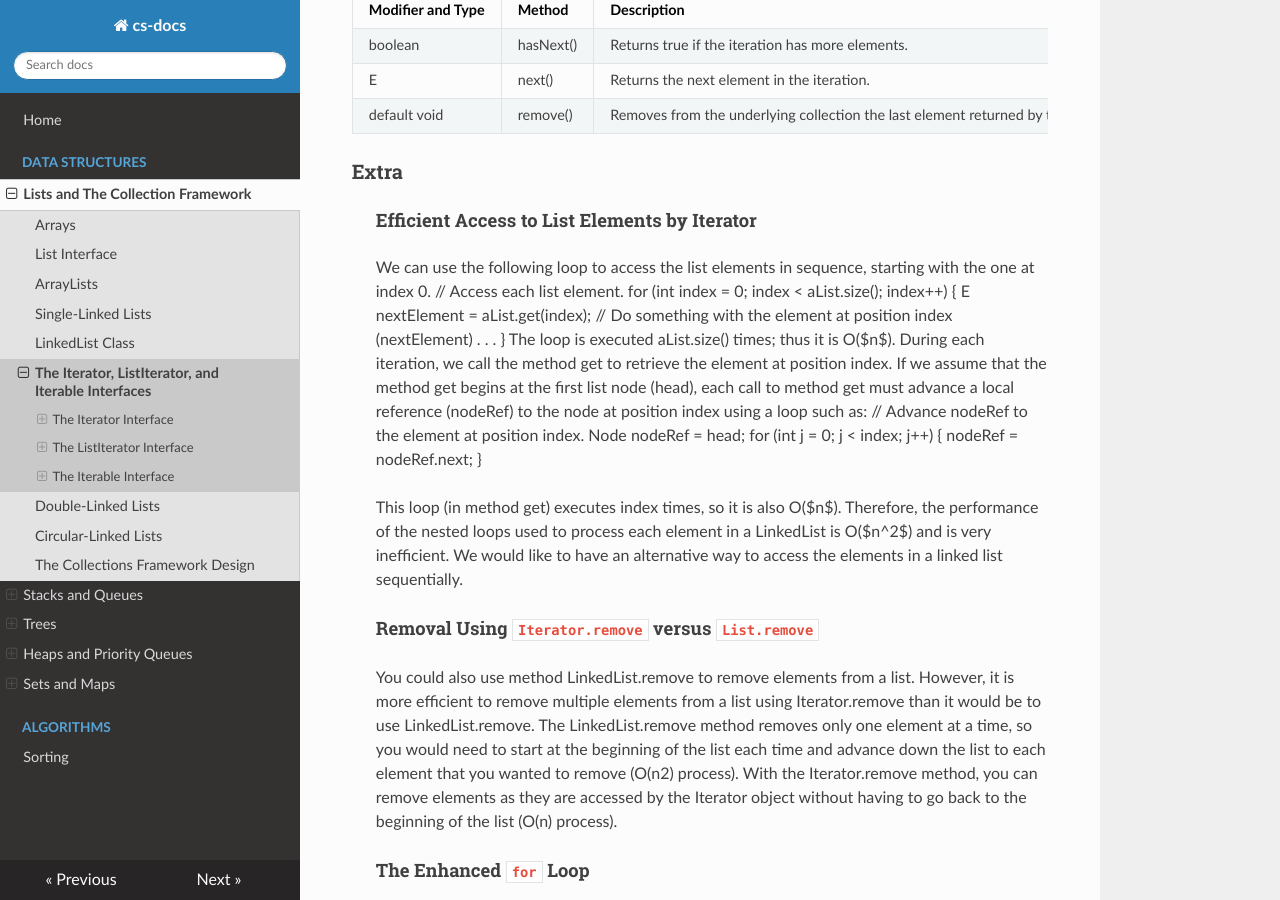
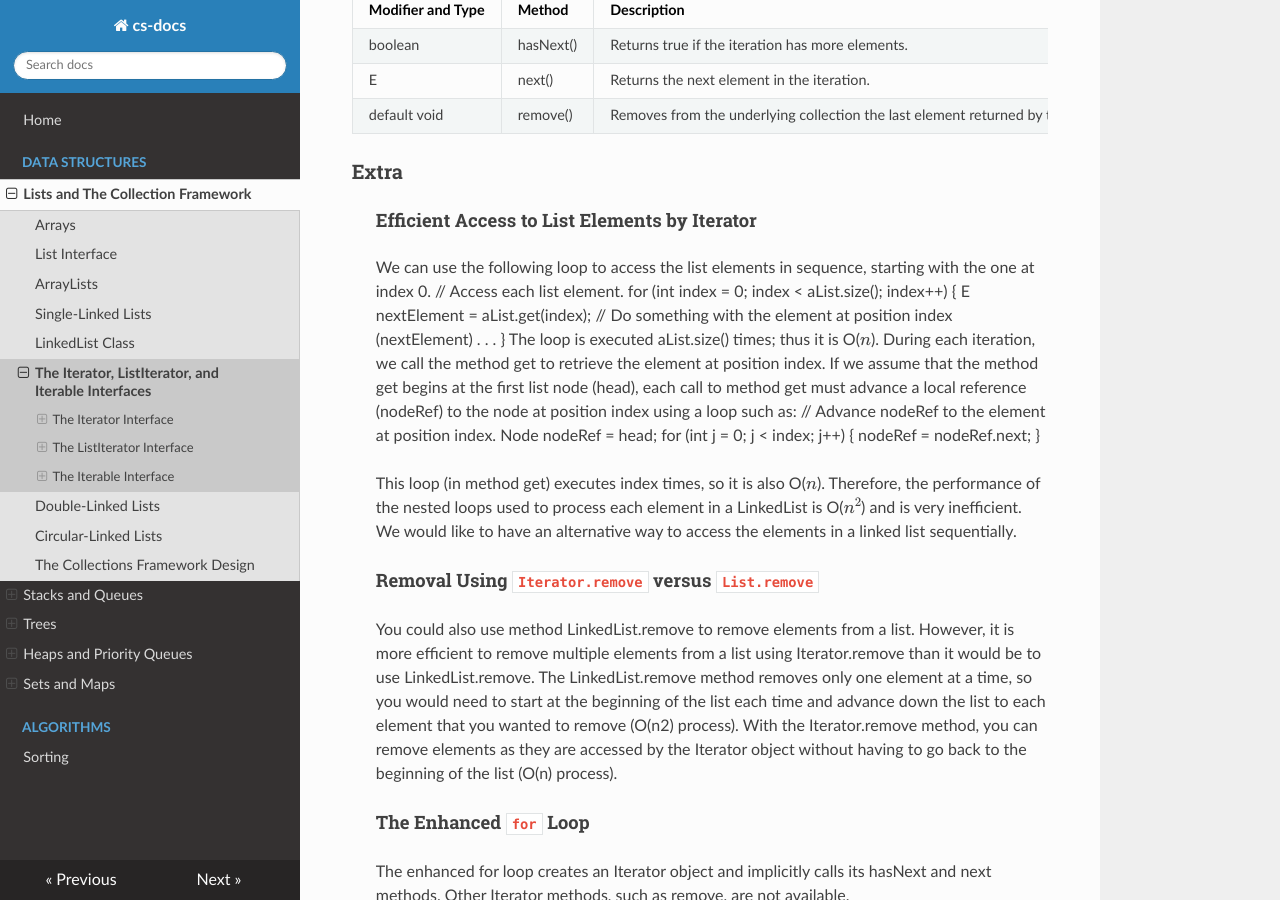
Before and after one commit to barandenizkorkmaz/cs-docs, an MkDocs documentation site: the page built from docs/data-structures/chp1-lists-and-the-collections-framework/1-6-iterator-listiterator-and-iterable-interfaces.md, in a window 1280 px wide and 900 px high, scrolled down 845 px. Built offline with MkDocs 1.6.1, drawn with Linux system fonts in a browser that asks for light colours; nearby versions of some CDN libraries; formulas are drawn with MathJax 3; some of the changed lines change nothing that is shown.

Commit message:
update mkdocs.yml

```diff
--- a/mkdocs.yml
+++ b/mkdocs.yml
@@ -32,3 +32,11 @@
       - Sorting: algorithms/sorting/sorting.md
 theme:
   name: readthedocs
+use_directory_urls: false
+plugins:
+  - search
+extra_javascript:
+  - https://cdnjs.cloudflare.com/ajax/libs/mathjax/2.7.4/MathJax.js?config=TeX-AMS-MML_HTMLorMML
+markdown_extensions:
+  - mdx_math:
+      enable_dollar_delimiter: true
```
